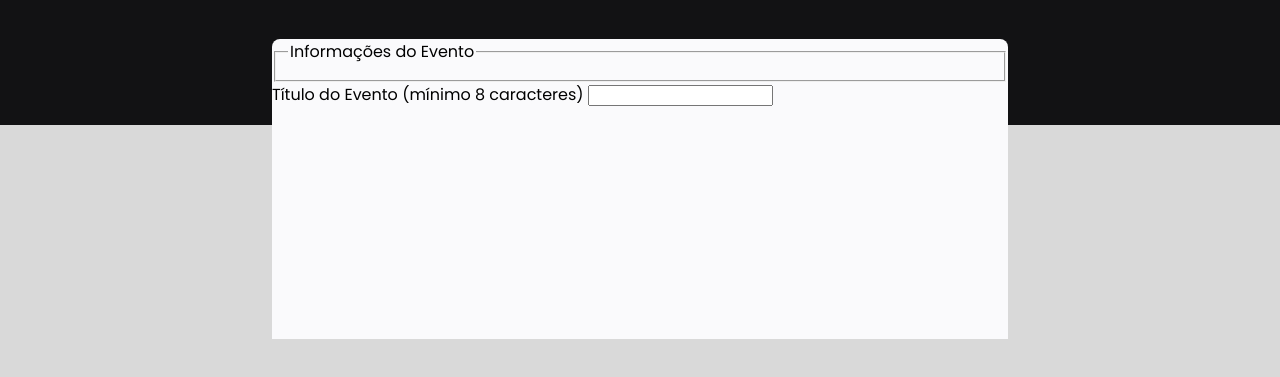
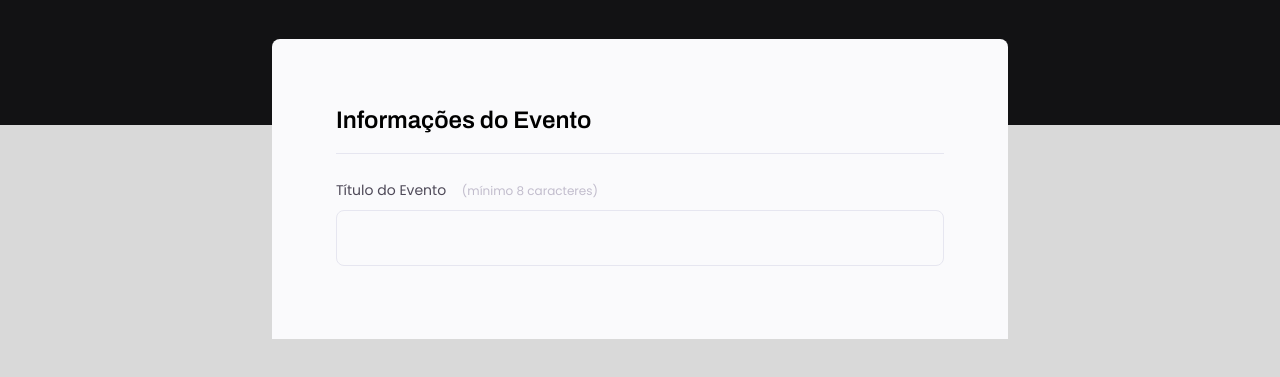
Before and after one commit to mtzdantas/Formulario-Eventos, a plain HTML site: page index.html in a window 1280 px wide. Shown: the part 243-620 px from the top of the page. Drawn offline with Linux system fonts and the light colour scheme.

Commit message:
Update style,css
add textbox settings

```diff
--- a/style.css
+++ b/style.css
@@ -1,3 +1,9 @@
+* {
+  margin: 0;
+  padding: 0;
+  box-sizing: border-box;
+}
+
 body {
   font-family: 'Poppins', sans-serif;
   background: #D9D9D9;
@@ -30,6 +36,8 @@ header h1 {
   font-size: 36px;
   line-height: 42px;
   color: white;
+
+  margin-bottom: 24px;
 }
 
 header p {
@@ -43,4 +51,54 @@ form {
   min-height: 300px;
   margin-top: 42px;
   border-radius: 8px 8px 0px 0px;
+
+  padding: 64px;
 }
+
+fieldset {
+  border: none;
+}
+
+fieldset legend {
+  font-family: Archivo;
+  font-size: 24px;
+  font-weight: 600;
+  line-height: 34px;
+
+  width: 100%;
+  border-bottom: 1px solid #E6E6F0;
+  padding-bottom: 16px;
+}
+
+.input-wrapper {
+  display: flex;
+  flex-direction: column;
+}
+
+.input-wrapper label {
+  color: #4E4958;
+  font-size: 14px;
+  line-height: 24px;
+  margin: 24px 0 8px;
+}
+
+.input-wrapper label span {
+  color: #C1BCCC;
+  font-size: 12px;
+  line-height: 20px;
+  margin-left: 12px;
+}
+.input-wrapper input {
+  border-radius: 8px;
+  border: 1px solid #E6E6F0;
+  background: #FAFAFC;
+
+  box-sizing: border-box;
+  height: 56px;
+  padding: 0 24px;
+
+  font-family: Poppins;
+  color: #C1BCCC;
+  font-size: 16px;
+  line-height: 26px;
+}
```
